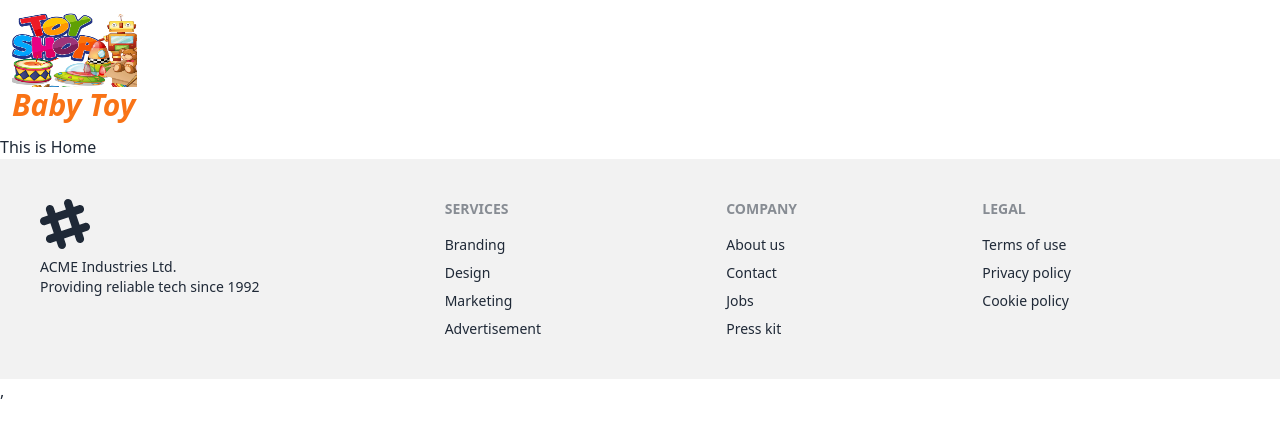
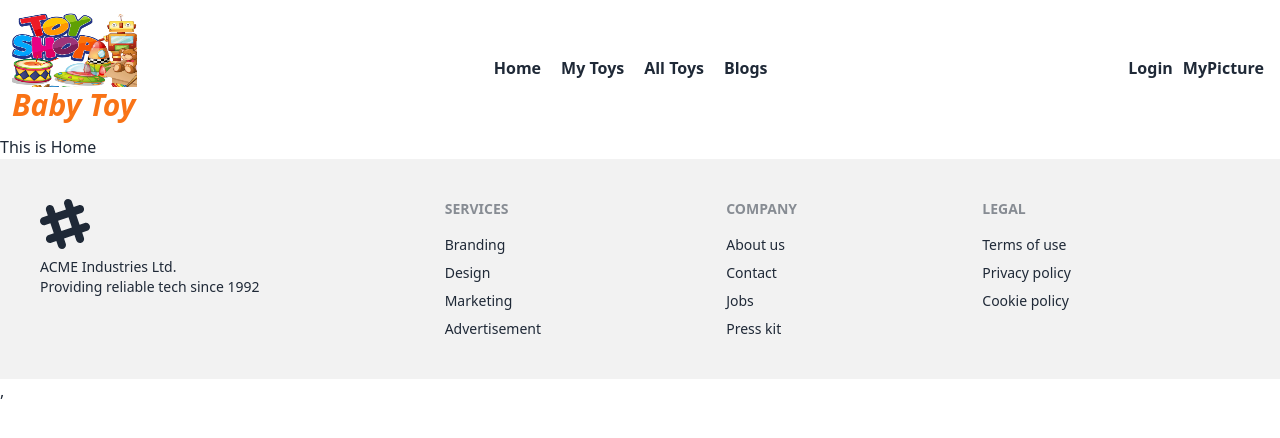
Before and after one commit to mehedihasanrupok/toy-marketplace-client, a React (Vite) app: page / in a window 1280 px wide. Shown: the top 438 px of the page. Built offline with nearby package versions, Linux system fonts and the light colour scheme.

Commit message:
Navbar Done

```diff
--- a/src/pages/Shared/Header/Header.jsx
+++ b/src/pages/Shared/Header/Header.jsx
@@ -6,16 +6,20 @@ import './Header.css'
 const Header = () => {
 
     return (
-       <div>
+        <div className='flex justify-between font-bold items-center'>
             <div className='p-3'>
                 <img className='my-logo' src={logo} alt="" />
                 <h3 className='text-orange-500 italic font-bold text-3xl'>Baby Toy</h3>
             </div>
-          <div>
-            <Link></Link>
+            <div className='p-4 space-x-5 items-center'>
+                <Link to='/'>Home</Link>
+                <Link>My Toys</Link>
+                <Link>All Toys</Link>
+                <Link>Blogs</Link>
             </div>
-          <div>
-
+            <div className='p-4 justify-around space-x-2.5'>
+                <Link>Login</Link>
+                <button>MyPicture</button>
             </div>
         </div>
     );
```
Lines whose indentation alone changed are shown as unchanged.
